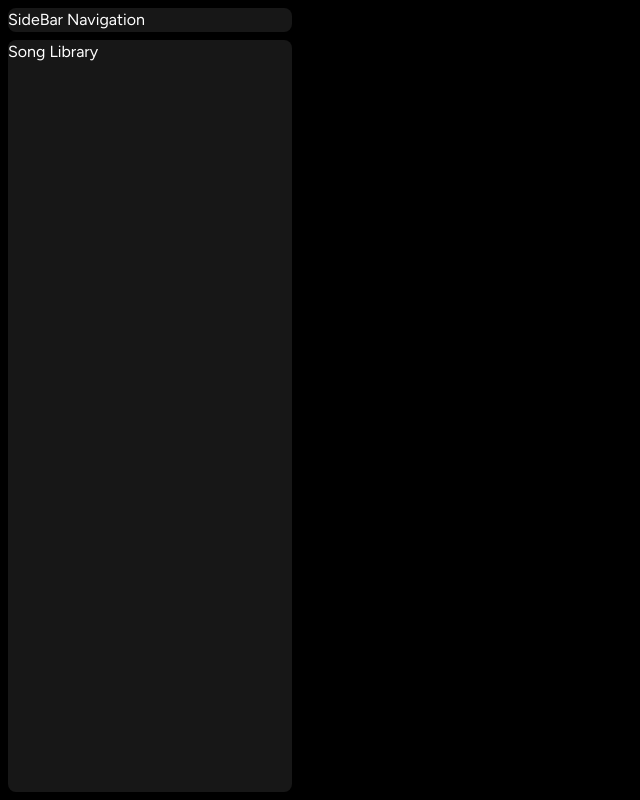
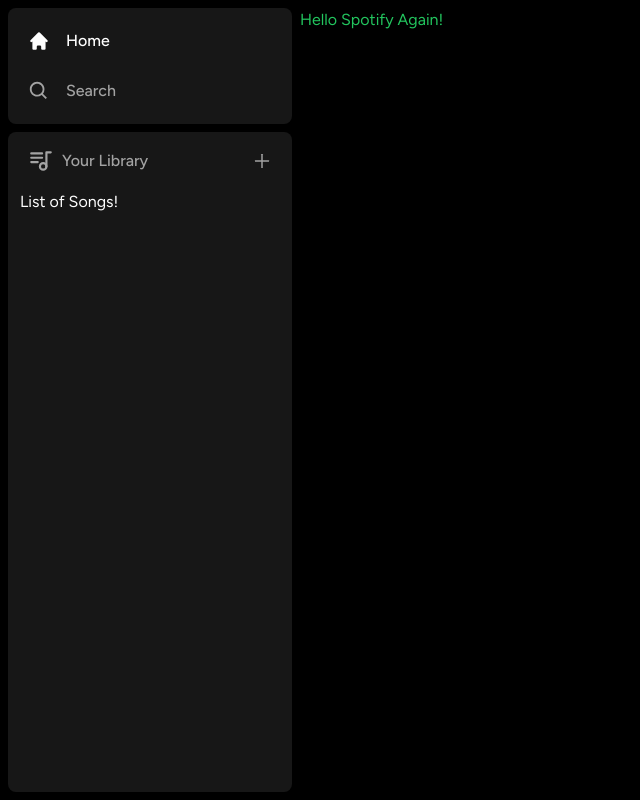
Before and after one commit to ariyansalari/spotifyClone, a Next.js app: page / in a window 1280 px wide. Shown: the whole page, without its empty margins (0-640 px from the left). Built offline with nearby package versions, Linux system fonts and the light colour scheme.

Commit message:
feat(ui): implement-sideBar

```diff
--- /dev/null
+++ b/src/ui/components/LibrarySidebar/LibrarySidebar.tsx
@@ -0,0 +1,26 @@
+"ues client";
+
+import { AiOutlinePlus } from "react-icons/ai";
+import { TbPlaylist } from "react-icons/tb";
+
+export const LibrarySidebar = () => {
+  const onClick = () => {
+    // TODO:: handle upload later
+  };
+  return (
+    <div className="flex flex-col">
+      <div className="flex items-center justify-between px-5 pt-4">
+        <div className="inline-flex items-center gap-x-2">
+          <TbPlaylist size={26} className="text-neutral-400" />
+          <p className="text-neutral-400 font-medium text-md ">Your Library</p>
+        </div>
+        <AiOutlinePlus
+          onClick={onClick}
+          size={20}
+          className="text-neutral-400 cursor-pointer hover:text-white transition"
+        />
+      </div>
+      <div className="flex flex-col gap-y-2 mt-4 px-3">List of Songs!</div>
+    </div>
+  );
+};
--- /dev/null
+++ b/src/ui/components/LibrarySidebar/index.ts
@@ -0,0 +1 @@
+export * from "./LibrarySidebar"
--- a/src/ui/components/SideBar/SideBar.tsx
+++ b/src/ui/components/SideBar/SideBar.tsx
@@ -1,5 +1,5 @@
  'use client'
-import { Box } from "@/ui";
+import { Box, LibrarySidebar, SideBarItem } from "@/ui";
 import { usePathname } from "next/navigation";
 import React, { ReactNode, useMemo } from "react";
 import { BiSearch } from "react-icons/bi";
@@ -9,8 +9,7 @@
 }
 export const SideBar: React.FC<SideBarType> = ({ children }) => {
   const pathname = usePathname();
-  const routes = useMemo(() => {
-    [
+  const routes = useMemo(() => [
       {
         icon: HiHome,
         label: "Home",
@@ -23,18 +22,26 @@
         active: pathname === "/search",
         href: "/search",
       },
-    ];
-  }, [pathname]);
+    ]
+
+  , [pathname]);
   return (
     <div className="h-full flex">
       <div className="hidden md:flex flex-col gap-y-2 bg-black h-full w-[300px] p-2">
         <Box>
-          SideBar Navigation
+          <div className="flex flex-col gap-y-4 px-5 py-4">
+            {routes?.map((item)=>(
+              <SideBarItem key={`navigation ${item.label}`} {...item}/>
+            ))}
+            </div>
         </Box>
         <Box className="overflow-y-auto h-full">
-          Song Library
+         <LibrarySidebar />
         </Box>
       </div>
+      <main className="h-full flex-1 overflow-y-auto py-2">
+        {children}
+      </main>
     </div>
   );
 };
--- /dev/null
+++ b/src/ui/components/SideBarItem/SideBarItem.tsx
@@ -0,0 +1,23 @@
+import Link from "next/link";
+import { SideBarItemProps } from "./sideBarItem.interface";
+import { twMerge } from "tailwind-merge";
+
+export const SideBarItem: React.FC<SideBarItemProps> = ({
+  icon:Icon,
+  href,
+  label,
+  active,
+}) => {
+  return (
+    <Link
+      href={href}
+      className={twMerge(
+        `flex flex-row h-auto items-center w-full gap-x-4 text-md font-medium cursor-pointer hover:text-white transition text-neutral-400 py-1`,
+        active && "text-white"
+      )}
+    >
+   <Icon size={26}/>
+   <p className="w-full truncate">{label}</p>
+    </Link>
+  );
+};
--- /dev/null
+++ b/src/ui/components/SideBarItem/index.ts
@@ -0,0 +1 @@
+export * from "./SideBarItem"
--- a/src/ui/components/index.ts
+++ b/src/ui/components/index.ts
@@ -1,2 +1,4 @@
 export * from "./SideBar"
 export * from "./Box"
+export * from "./SideBarItem"
+export * from "./LibrarySidebar"
```
Also changed, not shown: src/ui/components/SideBarItem/sideBarItem.interface.ts (added, +9 -0 lines).
